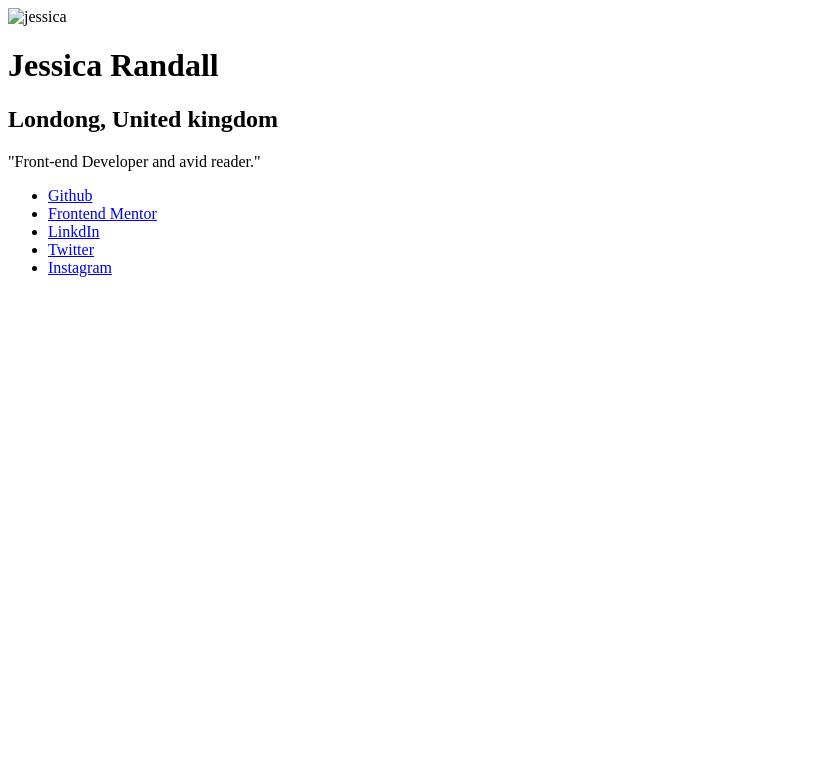
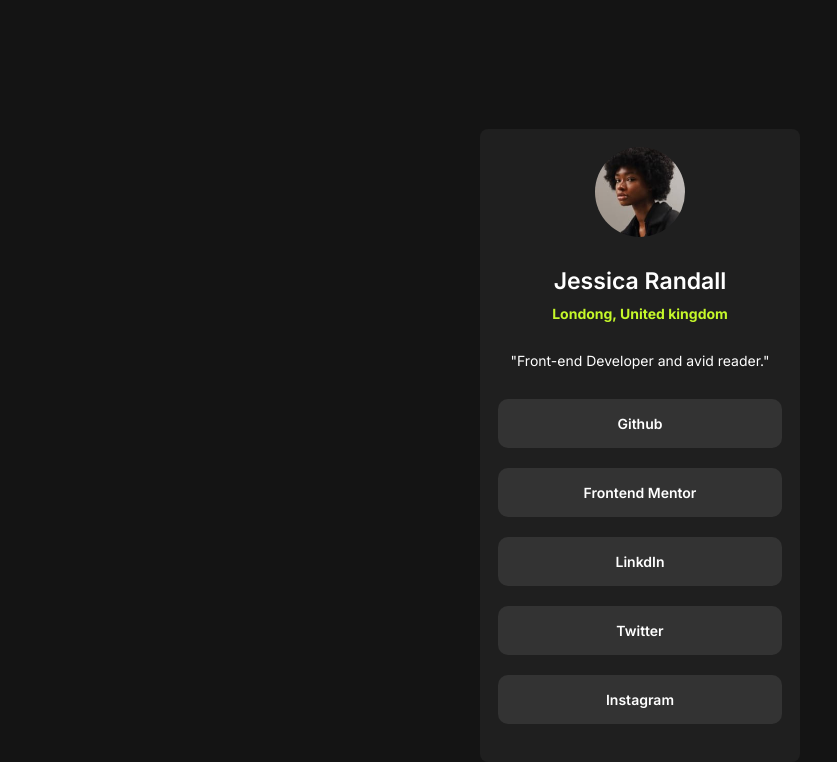
Before and after one commit to maxsoares13/frontendmentor-chalange2, a plain HTML site: page index.html in a window 1280 px wide. Shown: the whole page, without its empty margins (0-837 px from the left). Drawn offline with Linux system fonts and the light colour scheme; the site is published under a folder, as on GitHub Pages, so addresses that start at the root find nothing.

Commit message:
Update index.html

```diff
--- a/index.html
+++ b/index.html
@@ -5,7 +5,7 @@
   <meta name="viewport" content="width=device-width, initial-scale=1.0"> <!-- displays site properly based on user's device -->
 
   <link rel="icon" type="image/png" sizes="32x32" href="./assets/images/favicon-32x32.png">
-  <link rel="stylesheet" href="/CSS/style.css">
+  <link rel="stylesheet" href="./CSS/style.css">
   <title>Frontend Mentor | Social links profile</title>
 
 </head>
@@ -14,7 +14,7 @@
     <div class="profile">
       <div class="profile-header">
         <div class="profile-img">
-          <img src="/assets/images/avatar-jessica.jpeg" alt="jessica">
+          <img src="./assets/images/avatar-jessica.jpeg" alt="jessica">
         </div>
         <div class="profile-title">
           <h1>Jessica Randall</h1>
```
